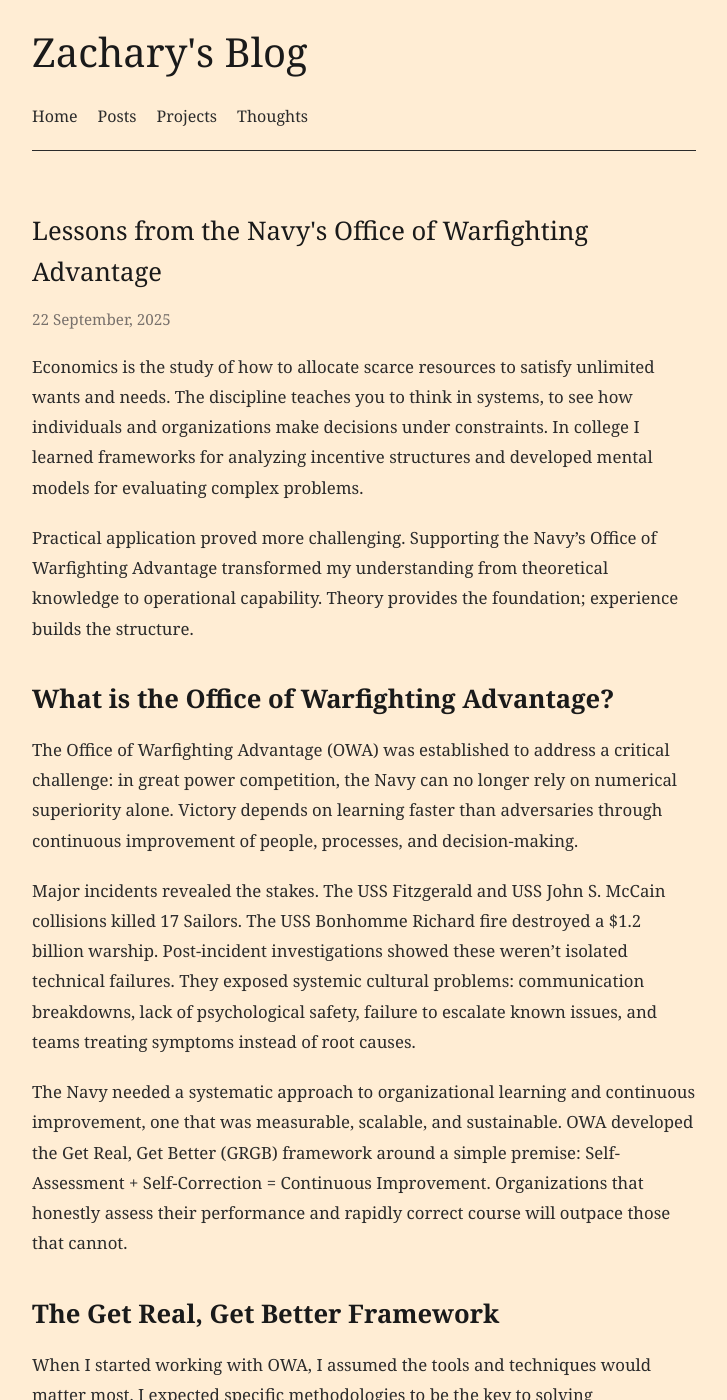
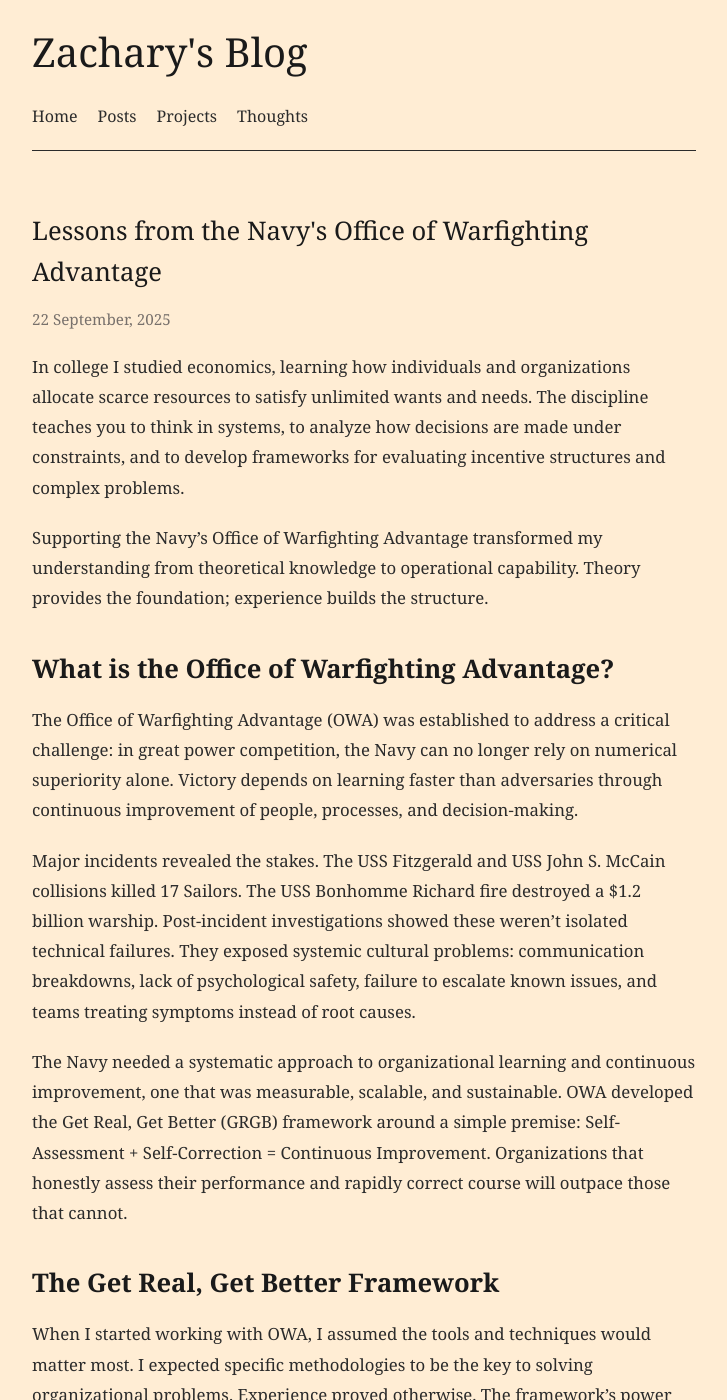
Before and after one commit to zevlo/zevlo.github.io, a Jekyll site: the page built from _posts/2025-09-22-owa.md, in a window 1280 px wide and 1400 px high. Shown: the whole window, without its empty margins (276-1003 px from the left). Built offline with Jekyll 4.4.1, drawn with Linux system fonts in a browser that asks for light colours; some of the changed text lies outside the part shown.

Commit message:
Update 2025-09-22-owa.md

```diff
--- a/_posts/2025-09-22-owa.md
+++ b/_posts/2025-09-22-owa.md
@@ -3,9 +3,9 @@
 title: "Lessons from the Navy's Office of Warfighting Advantage"
 date: 2025-09-22
 ---
-Economics is the study of how to allocate scarce resources to satisfy unlimited wants and needs. The discipline teaches you to think in systems, to see how individuals and organizations make decisions under constraints. In college I learned frameworks for analyzing incentive structures and developed mental models for evaluating complex problems.
+In college I studied economics, learning how individuals and organizations allocate scarce resources to satisfy unlimited wants and needs. The discipline teaches you to think in systems, to analyze how decisions are made under constraints, and to develop frameworks for evaluating incentive structures and complex problems.
 
-Practical application proved more challenging. Supporting the Navy's Office of Warfighting Advantage transformed my understanding from theoretical knowledge to operational capability. Theory provides the foundation; experience builds the structure.
+Supporting the Navy's Office of Warfighting Advantage transformed my understanding from theoretical knowledge to operational capability. Theory provides the foundation; experience builds the structure.
 
 ## **What is the Office of Warfighting Advantage?**
 
@@ -22,7 +22,7 @@
 The framework functions as a pyramid. Mindset forms the base, skillset translates principles into behaviors, and toolset represents specific techniques. This structure matters because tools evolve with technology and context while foundational principles remain constant. Master the foundation, and you can apply problem-solving principles across any organizational context.
 
 <p align="center">
-![Pyramid](/assets/images/pyramid.png)
+  <img src="/assets/images/pyramid.png" alt="Pyramid">
 </p>
 
 ### **Mindset**
@@ -45,7 +45,7 @@
 These tools provide structure to abstract concepts. They give teams systematic methods to work through complex problems. Tools become powerful instruments for change when applied with the proper mindset and skillset. Without this foundation, they devolve into mechanical exercises that fail to drive meaningful organizational improvement.
 
 <p align="center">
-![RCA](/assets/images/rca.png)
+  <img src="/assets/images/rca.png" alt="RCA">
 </p>
 
 ## What I Learned
```
